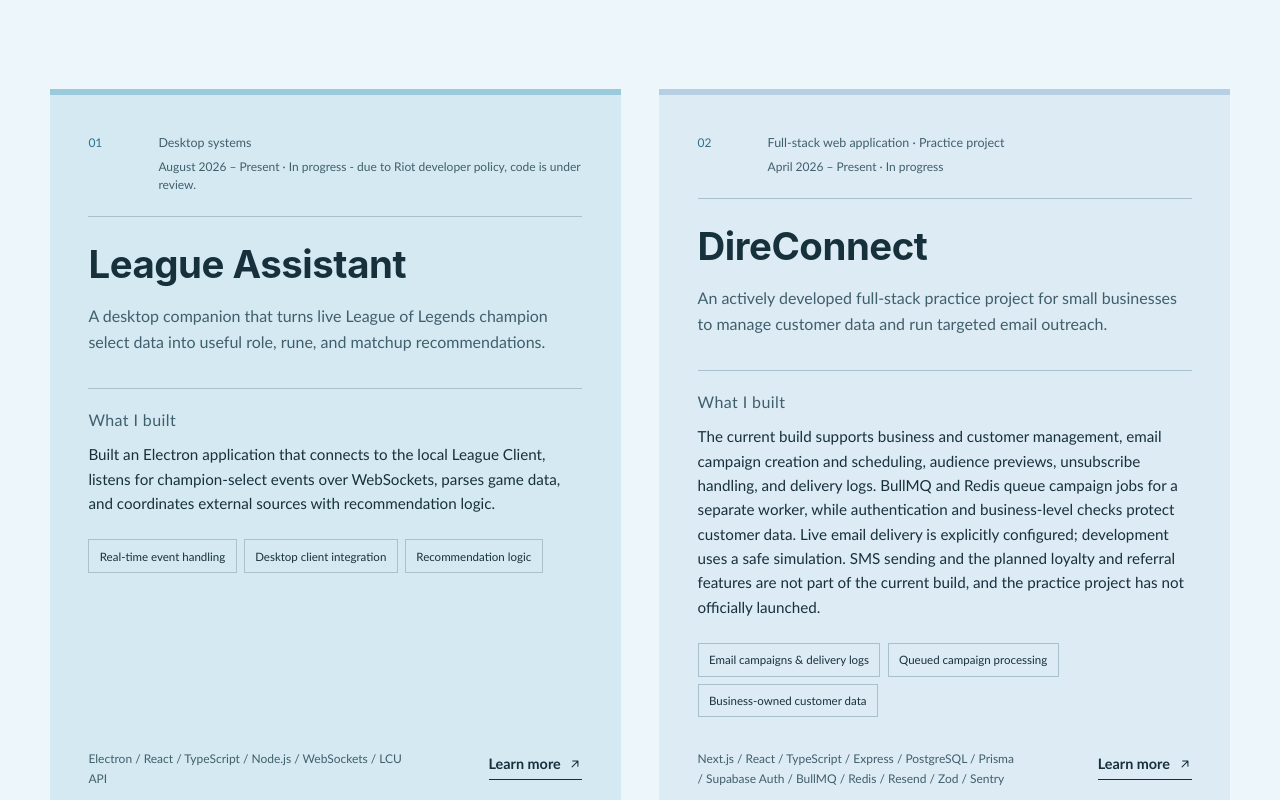
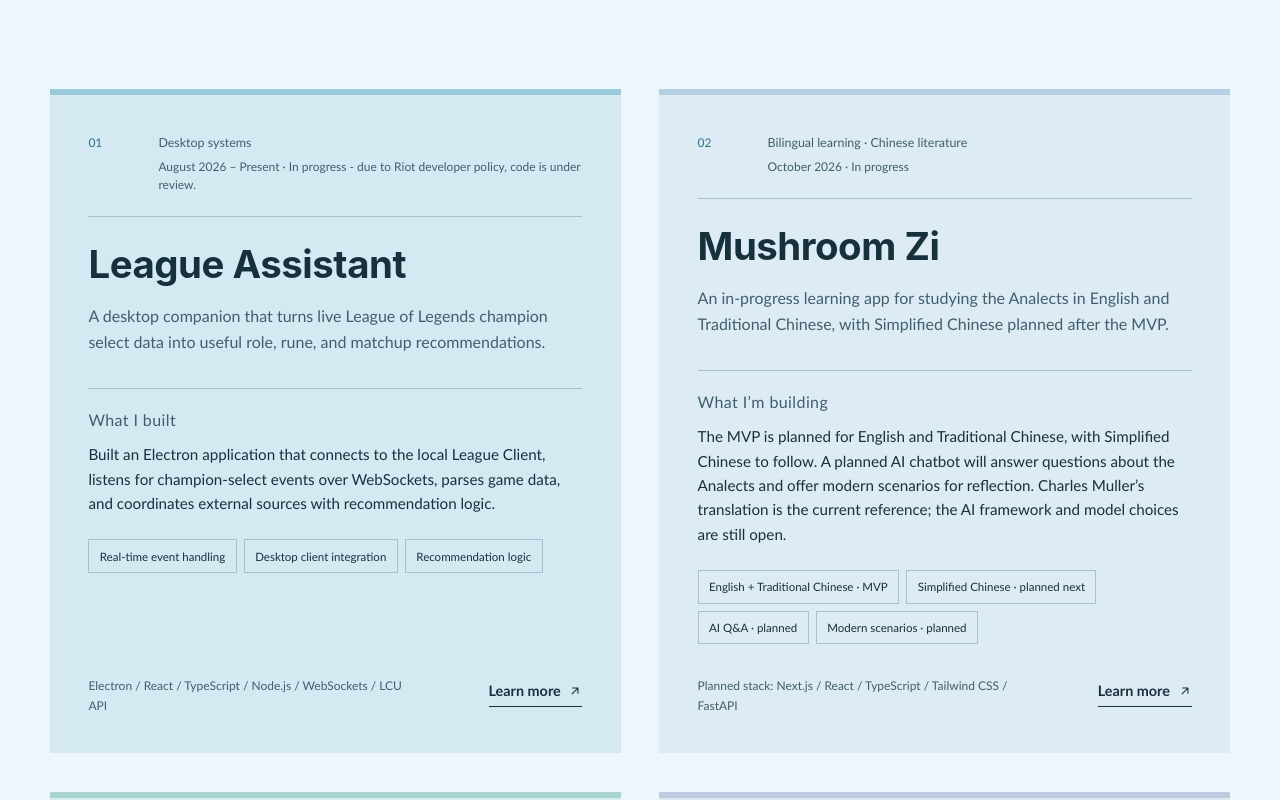
Before and after one commit to JasonInTheBox/personal-website, a Next.js app: page /projects in a window 1280 px wide. Shown: the part 560-1360 px from the top of the page. Built offline with nearby package versions, Linux system fonts and the light colour scheme.

Commit message:
Add mushroom zi

```diff
--- a/src/app/layout.tsx
+++ b/src/app/layout.tsx
@@ -4,6 +4,7 @@
 import "./globals.css";
 
 export const metadata: Metadata = {
+  metadataBase: new URL("https://junjieliu.dev"),
   title: "Junjie Liu | New Grad Software Engineer",
   description:
     "Junjie Liu is a recent UC Santa Barbara Computer Science graduate building full-stack, AI-powered, desktop, web, and mobile applications.",
--- a/src/app/projects/[slug]/page.tsx
+++ b/src/app/projects/[slug]/page.tsx
@@ -64,7 +64,10 @@
         ) : null}
         <h1>{project.title}</h1>
         <p className="case-summary">{project.description}</p>
-        <ul className="case-tech" aria-label="Technologies used">
+        <ul
+          className="case-tech"
+          aria-label={project.stackLabel ?? "Technologies used"}
+        >
           {project.technologies.map((technology) => (
             <li key={technology}>{technology}</li>
           ))}
@@ -80,9 +83,23 @@
         </section>
 
         <section className="case-built" aria-labelledby="built-title">
-          <p className="section-label">What I built</p>
-          <h2 id="built-title">From interface to underlying system.</h2>
+          <p className="section-label">
+            {project.phase === "in-progress" ? "What I’m building" : "What I built"}
+          </p>
+          <h2 id="built-title">
+            {project.phase === "in-progress"
+              ? "A bilingual path into the Analects."
+              : "From interface to underlying system."}
+          </h2>
           <p>{project.built}</p>
+          {project.references?.map((reference) => (
+            <p className="case-reference" key={reference.url}>
+              Text reference: {" "}
+              <a href={reference.url} target="_blank" rel="noreferrer">
+                {reference.label}
+              </a>
+            </p>
+          ))}
           <ul>
             {project.highlights.map((highlight) => (
               <li key={highlight}>{highlight}</li>
@@ -92,8 +109,14 @@
 
         <section className="architecture" aria-labelledby="architecture-title">
           <div>
-            <p className="section-label">System outline</p>
-            <h2 id="architecture-title">How the pieces connect.</h2>
+            <p className="section-label">
+              {project.phase === "in-progress" ? "Planned system outline" : "System outline"}
+            </p>
+            <h2 id="architecture-title">
+              {project.phase === "in-progress"
+                ? "How the pieces are intended to connect."
+                : "How the pieces connect."}
+            </h2>
           </div>
           <ol>
             {project.details.architecture.map((item, index) => (
@@ -106,8 +129,14 @@
         </section>
 
         <section className="decisions" aria-labelledby="decisions-title">
-          <p className="section-label">Engineering focus</p>
-          <h2 id="decisions-title">The work behind the screen.</h2>
+          <p className="section-label">
+            {project.phase === "in-progress" ? "Design priorities" : "Engineering focus"}
+          </p>
+          <h2 id="decisions-title">
+            {project.phase === "in-progress"
+              ? "What the experience needs to get right."
+              : "The work behind the screen."}
+          </h2>
           <div>
             {project.details.engineering.map((item) => (
               <p key={item}>{item}</p>
--- a/src/app/projects/page.tsx
+++ b/src/app/projects/page.tsx
@@ -16,8 +16,9 @@
         <h1>Projects that taught me to see the whole system.</h1>
         <div>
           <p>
-            Desktop clients, campaign workflow, geospatial search, and mobile AI—built
-            by following each problem across the interface, API, and data layer.
+            Desktop clients, campaign workflows, geospatial search, mobile AI, and a
+            bilingual Analects learning app in progress—each shaped by the connections
+            between its interface, API, and data layer.
           </p>
         </div>
       </header>
--- a/src/app/resume/page.tsx
+++ b/src/app/resume/page.tsx
@@ -94,7 +94,10 @@
                   <span>{project.dates} · {project.status}</span>
                 </div>
                 <p>{project.description}</p>
-                <small>{project.technologies.join(" · ")}</small>
+                <small>
+                  {project.stackLabel ? `${project.stackLabel}: ` : ""}
+                  {project.technologies.join(" · ")}
+                </small>
               </article>
             ))}
           </div>
--- a/src/components/ProjectCard.tsx
+++ b/src/components/ProjectCard.tsx
@@ -24,7 +24,9 @@
         <p className="index-project-description">{project.description}</p>
 
         <div className="index-project-built">
-          <p className="section-label">What I built</p>
+          <p className="section-label">
+            {project.phase === "in-progress" ? "What I’m building" : "What I built"}
+          </p>
           <p>{project.built}</p>
         </div>
 
@@ -35,7 +37,10 @@
         </ul>
 
         <footer className="index-project-footer">
-          <p>{project.technologies.join(" / ")}</p>
+          <p>
+            {project.stackLabel ? `${project.stackLabel}: ` : ""}
+            {project.technologies.join(" / ")}
+          </p>
           <Link className="project-link" href={`/projects/${project.slug}`}>
             Learn more <ArrowUpRightIcon />
           </Link>
--- a/src/components/ProjectSlide.tsx
+++ b/src/components/ProjectSlide.tsx
@@ -27,7 +27,10 @@
       </div>
 
       <div className="slide-side">
-        <p className="slide-tech">{project.technologies.slice(0, 4).join(" · ")}</p>
+        <p className="slide-tech">
+          {project.stackLabel ? `${project.stackLabel}: ` : ""}
+          {project.technologies.slice(0, 4).join(" · ")}
+        </p>
         <Link className="project-link" href={`/projects/${project.slug}`}>
           View project <ArrowUpRightIcon />
         </Link>
--- a/src/data/projects.ts
+++ b/src/data/projects.ts
@@ -9,8 +9,11 @@
   github: string | null;
   website?: string;
   repositoryNote?: string;
+  references?: { label: string; url: string }[];
   dates: string;
   status: string;
+  phase?: "in-progress";
+  stackLabel?: string;
   details: {
     problem: string;
     architecture: string[];
@@ -20,6 +23,7 @@
 
 const projectOrder = [
   "league-assistant",
+  "mushroom-zi",
   "direconnect",
   "planet-story-explorer",
   "skillscan",
@@ -107,7 +111,7 @@
     title: "DireConnect",
     eyebrow: "Full-stack web application · Practice project",
     description:
-      "An actively developed full-stack practice project for small businesses to manage customer data and run targeted email outreach.",
+      "An actively developed full-stack practice project for small businesses to manage customer data and run targeted email outreach. Its UI is currently undergoing an overhaul.",
     built:
       "The current build supports business and customer management, email campaign creation and scheduling, audience previews, unsubscribe handling, and delivery logs. BullMQ and Redis queue campaign jobs for a separate worker, while authentication and business-level checks protect customer data. Live email delivery is explicitly configured; development uses a safe simulation. SMS sending and the planned loyalty and referral features are not part of the current build, and the practice project has not officially launched.",
     technologies: [
@@ -176,6 +180,48 @@
       ],
     },
   },
+  {
+    slug: "mushroom-zi",
+    title: "Mushroom Zi",
+    eyebrow: "Bilingual learning · Chinese literature",
+    description:
+      "An in-progress learning app for studying the Analects in English and Traditional Chinese, with Simplified Chinese planned after the MVP.",
+    built:
+      "The MVP is planned for English and Traditional Chinese, with Simplified Chinese to follow. A planned AI chatbot will answer questions about the Analects and offer modern scenarios for reflection. Charles Muller’s translation is the current reference; the AI framework and model choices are still open.",
+    technologies: ["Next.js", "React", "TypeScript", "Tailwind CSS", "FastAPI"],
+    highlights: [
+      "English + Traditional Chinese · MVP",
+      "Simplified Chinese · planned next",
+      "AI Q&A · planned",
+      "Modern scenarios · planned",
+    ],
+    github: "https://github.com/JasonInTheBox/MushroomZi",
+    references: [
+      {
+        label: "Charles Muller’s translation of the Analects",
+        url: "http://www.acmuller.net/con-dao/analects.html",
+      },
+    ],
+    dates: "October 2026",
+    status: "In progress",
+    phase: "in-progress" as const,
+    stackLabel: "Planned stack",
+    details: {
+      problem:
+        "The Analects can feel distant when readers lack a bridge between its concise teachings and everyday decisions. Mushroom Zi aims to pair English and Traditional Chinese study with guided questions and practical scenarios that help learners consider how the ideas apply today.",
+      architecture: [
+        "Next.js, React, TypeScript, and Tailwind CSS are the planned frontend stack for English and Traditional Chinese study, with Simplified Chinese planned after the MVP.",
+        "FastAPI is planned for backend learning workflows and requests to the AI assistant.",
+        "Charles Muller’s translation is the current reference text for exploring the Analects.",
+        "The AI model, framework, and supporting data approach are still to be decided.",
+      ],
+      engineering: [
+        "Preserving passage context and meaning across English and Chinese.",
+        "Designing chatbot answers around the chosen text and communicating interpretive nuance.",
+        "Creating modern scenarios that make the teachings easier to reflect on and discuss.",
+      ],
+    },
+  },
 ].sort((first, second) => projectOrder.indexOf(first.slug) - projectOrder.indexOf(second.slug));
 
 export function getProject(slug: string) {
```
Also changed, not shown: src/app/globals.css (+24 -2 lines).
